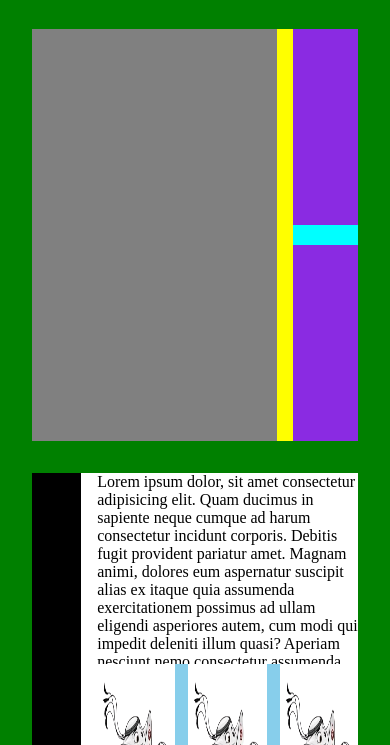
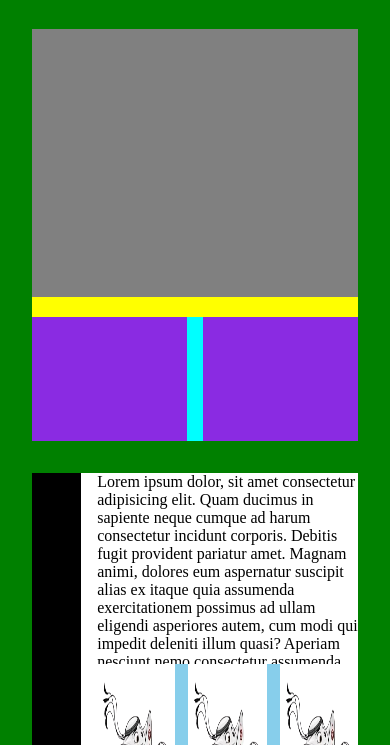
Before and after one commit to NicolasKurz67/trabalho_front_end2_gama, a plain HTML site: page index.html in a window 390 px wide. Shown: the part 99-844 px from the top of the page. Drawn offline with Linux system fonts and the light colour scheme.

Commit message:
bloco-topo responsive finished

```diff
--- a/css/style.css
+++ b/css/style.css
@@ -195,4 +195,30 @@ header {
     .cabecalho_icones img {
         width: 60px;
     }
+
+    /* ******************************************** */
+
+    .bloco-topo {
+        flex-direction: column;
+    }
+
+    .quadrado-esquerdo {
+        height: 65%;
+        width: 100%;
+    }
+
+    .quadrado-direito {
+        height: 30%;
+        width: 100%;
+        background-color: aqua;
+        display: flex;
+        flex-direction: row;
+        justify-content: space-between;
+    }
+
+    .retangulo-topo-quadrado-direito, .retangulo-baixo-quadrado-direito {
+        height: 100%;
+        width: 47.5%;
+    }
+
 }
```
